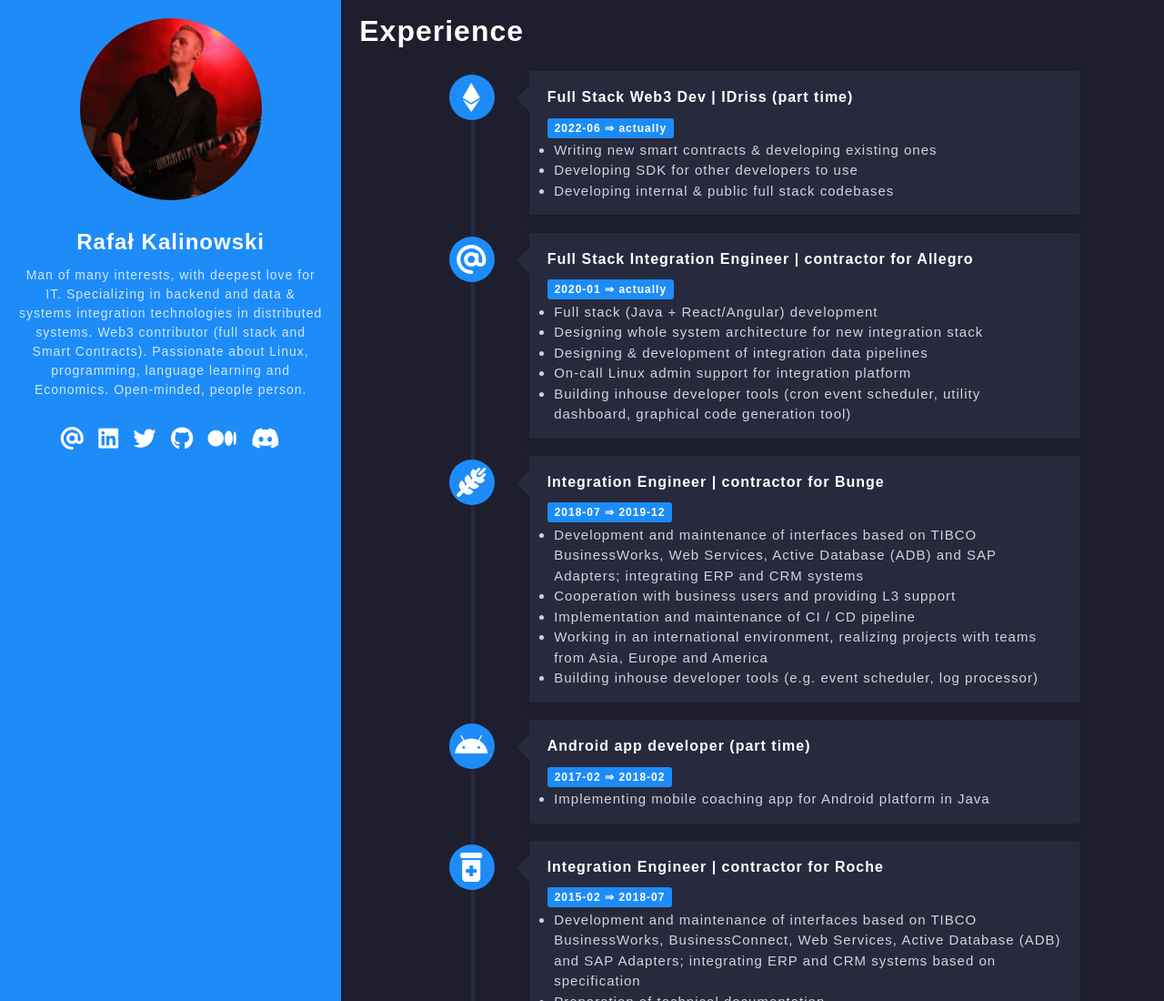
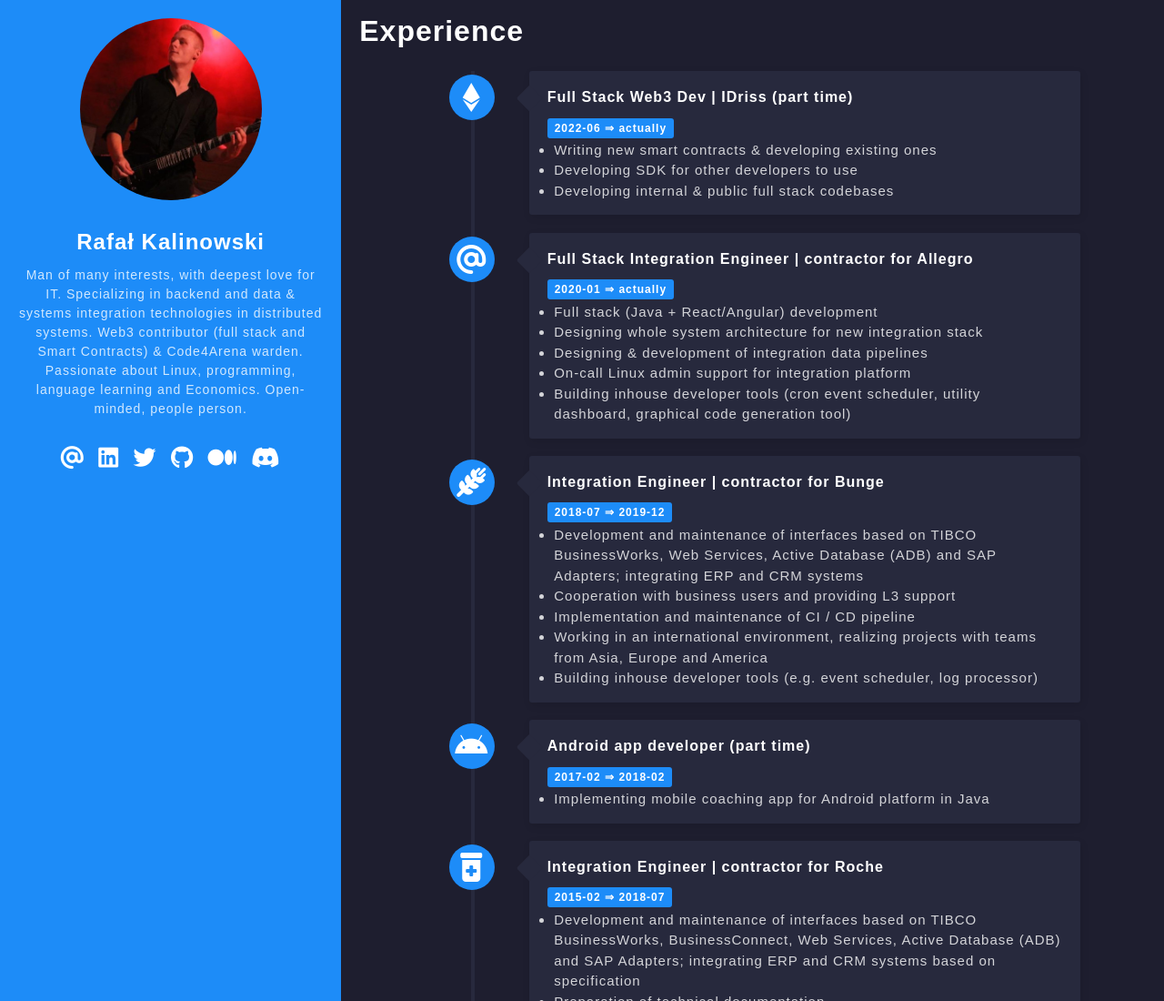
Before and after one commit to deliriusz/cv, a website: page src/index.html in a window 1280 px wide. Shown: the top 1100 px of the page at 91% size. Drawn offline with Linux system fonts and the light colour scheme; a web font is replaced by a local one.

Commit message:
ading info about C4

```diff
--- a/src/index.html
+++ b/src/index.html
@@ -15,7 +15,7 @@
             </div>
             <h2>Rafał Kalinowski</h2>
             <p class="self-description">Man of many interests, with deepest love for IT. Specializing in backend and data & systems integration technologies
-                in distributed systems. Web3 contributor (full stack and Smart Contracts). Passionate about Linux, programming, language learning and Economics.
+                in distributed systems. Web3 contributor (full stack and Smart Contracts) & Code4Arena warden. Passionate about Linux, programming, language learning and Economics.
                 Open-minded, people person.</p>
             <a href="mailto:deliriusz.eth@gmail.com"><i class="link-icons fa-solid fa-at"></i></a>
             <a href="https://www.linkedin.com/in/rafa%C5%82-kalinowski-539176a2"><i class="link-icons fa-brands fa-linkedin"></i></a>
```
